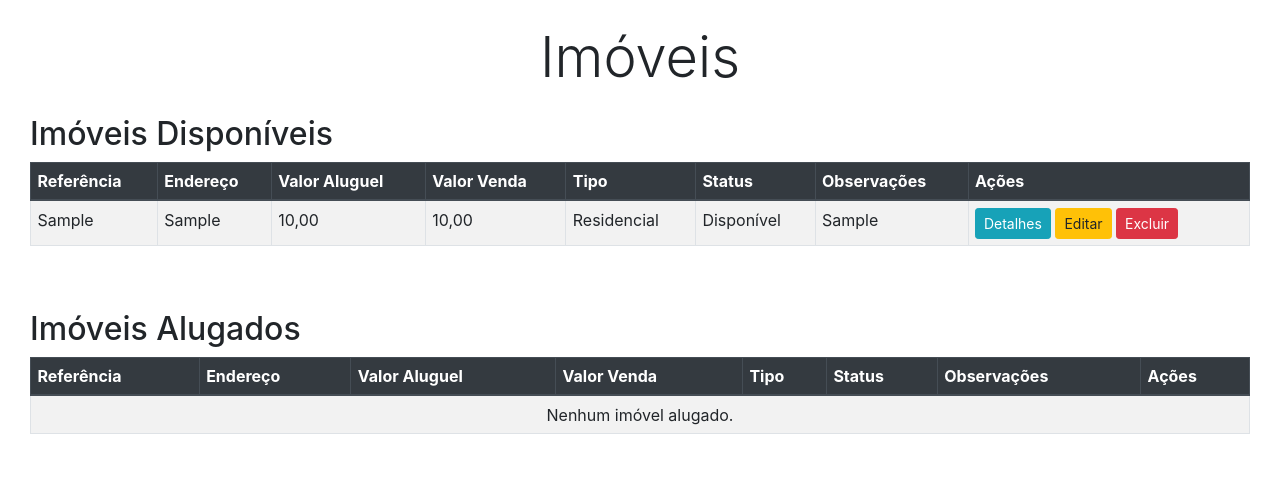
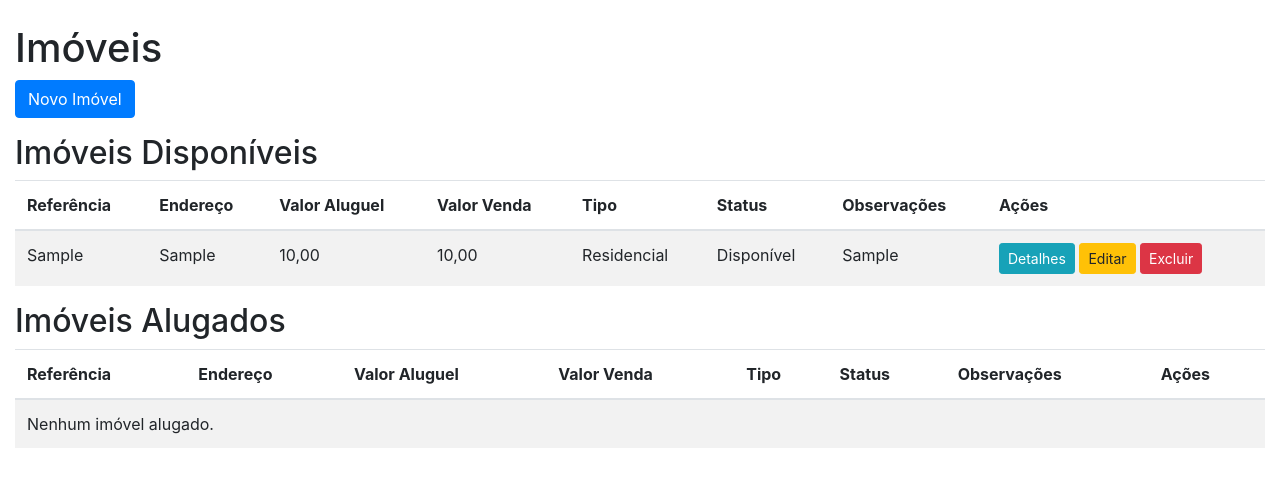
Before and after one commit to marcosweippert/erent, a Django app: page /imoveis/ in a window 1280 px wide. Shown: the part 56-543 px from the top of the page. Run offline with Django 5.2, Linux system fonts and the light colour scheme; tables that the repository leaves empty hold one stand-in row (values such as "Sample post"); some libraries are stand-ins or nearby versions.

Commit message:
imovel list update

```diff
--- a/templates/imovel/imovel_list.html
+++ b/templates/imovel/imovel_list.html
@@ -1,26 +1,12 @@
 {% extends "base.html" %}
 {% block title %}Imóveis - Administração de Imóveis{% endblock %}
-{% block extra_css %}
-<style>
-  /* Aumenta o padding das células da tabela para melhorar a visualização */
-  .table td, .table th {
-      padding: 0.4rem;
-  }
-  /* Força a tabela a ocupar 100% da largura disponível */
-  .table {
-      width: 100% !important;
-  }
-</style>
-{% endblock %}
 {% block content %}
-<div class="container-fluid mt-4">
-  <h1 class="display-4 text-center">Imóveis</h1>
+<h1>Imóveis</h1>
+<a href="{% url 'imovel_create' %}" class="btn btn-primary mb-3">Novo Imóvel</a>
 
-  <!-- Seção: Imóveis Disponíveis -->
-  <h2 class="mt-4">Imóveis Disponíveis</h2>
-  <div class="table-responsive">
-    <table class="table table-bordered table-striped">
-      <thead class="thead-dark">
+<h2>Imóveis Disponíveis</h2>
+<table class="table table-striped">
+  <thead>
     <tr>
       <th>Referência</th>
       <th>Endereço</th>
@@ -50,18 +36,15 @@
     </tr>
     {% empty %}
     <tr>
-          <td colspan="8" class="text-center">Nenhum imóvel disponível.</td>
+      <td colspan="8">Nenhum imóvel disponível.</td>
     </tr>
     {% endfor %}
   </tbody>
 </table>
-  </div>
 
-  <!-- Seção: Imóveis Alugados -->
-  <h2 class="mt-5">Imóveis Alugados</h2>
-  <div class="table-responsive">
-    <table class="table table-bordered table-striped">
-      <thead class="thead-dark">
+<h2>Imóveis Alugados</h2>
+<table class="table table-striped">
+  <thead>
     <tr>
       <th>Referência</th>
       <th>Endereço</th>
@@ -91,11 +74,9 @@
     </tr>
     {% empty %}
     <tr>
-          <td colspan="8" class="text-center">Nenhum imóvel alugado.</td>
+      <td colspan="8">Nenhum imóvel alugado.</td>
     </tr>
     {% endfor %}
   </tbody>
 </table>
-  </div>
-</div>
 {% endblock %}
```
Lines whose indentation alone changed are shown as unchanged.
